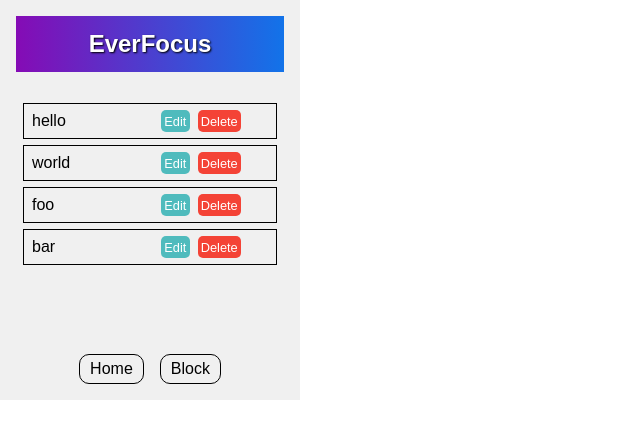
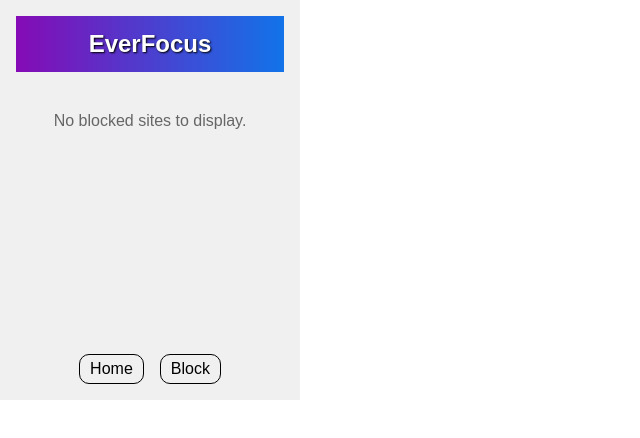
Before and after one commit to Cemonix/EverFocus, a Vue app: page / in a window 1280 px wide. Shown: the top 438 px of the page, without its empty margins (0-640 px from the left). Built offline with nearby package versions, Linux system fonts and the light colour scheme.

Commit message:
Fetch and display blocked sites on HomePage; add delete functionality for blocked sites

```diff
--- a/src/Pages/HomePage.vue
+++ b/src/Pages/HomePage.vue
@@ -1,17 +1,56 @@
 <script setup lang="ts">
-import { ref } from 'vue';
-import TableRow from '../components/TableRow.vue';
+	import { ref, onMounted } from 'vue';
+	import TableRow from '../components/TableRow.vue';
 
-const blockedPages = ref<string[]>(['hello', 'world', 'foo', 'bar']);
+	const blockedPages = ref<string[]>([]);
+
+	onMounted(() => {
+		chrome.storage.sync.get(['blockedSites'], (result) => {
+			blockedPages.value = result.blockedSites || [];
+		});
+	});
+
+	const handleDelete = async (site: string) => {
+		try {
+			// Get current blocked sites
+			const result = await chrome.storage.sync.get(['blockedSites']);
+			const sites = result.blockedSites || [];
+
+			// Filter out the deleted site
+			const updatedSites = sites.filter((s: string) => s !== site);
+
+			// Save back to storage
+			await chrome.storage.sync.set({ blockedSites: updatedSites });
+
+			// Update local state
+			blockedPages.value = updatedSites;
+		} catch (err) {
+			console.error('Failed to delete site:', err);
+		}
+	};
 </script>
 
 <template>
 	<div class="table-container">
-		<table>
+		<table v-if="blockedPages.length > 0">
+			<thead>
+                <tr>
+                    <th>Blocked Page</th>
+                    <th>Actions</th>
+                </tr>
+            </thead>
 			<tbody>
-				<TableRow v-for="page in blockedPages" :blockedPage="page" />
+				<TableRow
+                    v-for="page in blockedPages"
+                    :key="page"
+                    :blocked-page="page"
+                    @delete="handleDelete"
+                />
 			</tbody>
 		</table>
+		<div v-else class="no-sites">
+            No blocked sites to display.
+        </div>
 	</div>
 </template>
 
@@ -31,4 +70,10 @@
 		border-collapse: separate;
 		border-spacing: 0 0.5em;
 	}
+
+	.no-sites {
+		text-align: center;
+		color: #666;
+		padding: 1rem;
+	}
 </style>
```
